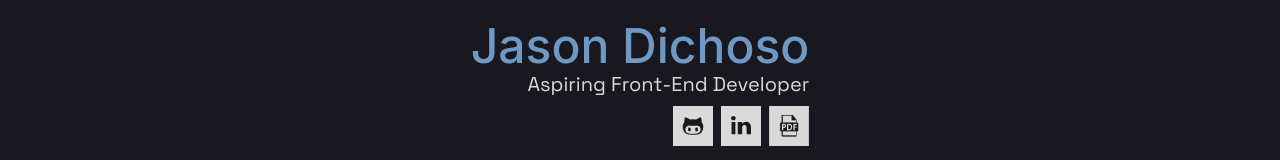
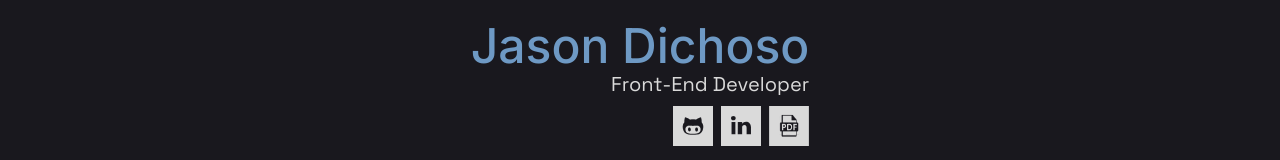
Before and after one commit to jdichh/portfolio-next, a Next.js app: page / in a window 1280 px wide. Shown: the part 218-378 px from the top of the page. Built offline with nearby package versions, Linux system fonts and the light colour scheme.

Commit message:
removed "Aspiring" keyword

```diff
--- a/src/components/hero.tsx
+++ b/src/components/hero.tsx
@@ -17,7 +17,7 @@ export default function Hero() {
           animate={{ y: 0, opacity: 1 }}
         >
           <h1 className={`${inter.className} font-medium text-[#6E99C4] text-4xl sm:text-5xl`}>Jason Dichoso</h1>
-          <h2 className="text-md sm:text-xl">Aspiring Front-End Developer</h2>
+          <h2 className="text-md sm:text-xl">Front-End Developer</h2>
         </motion.div>
         <motion.div
           className="flex gap-2 mt-2"
```
